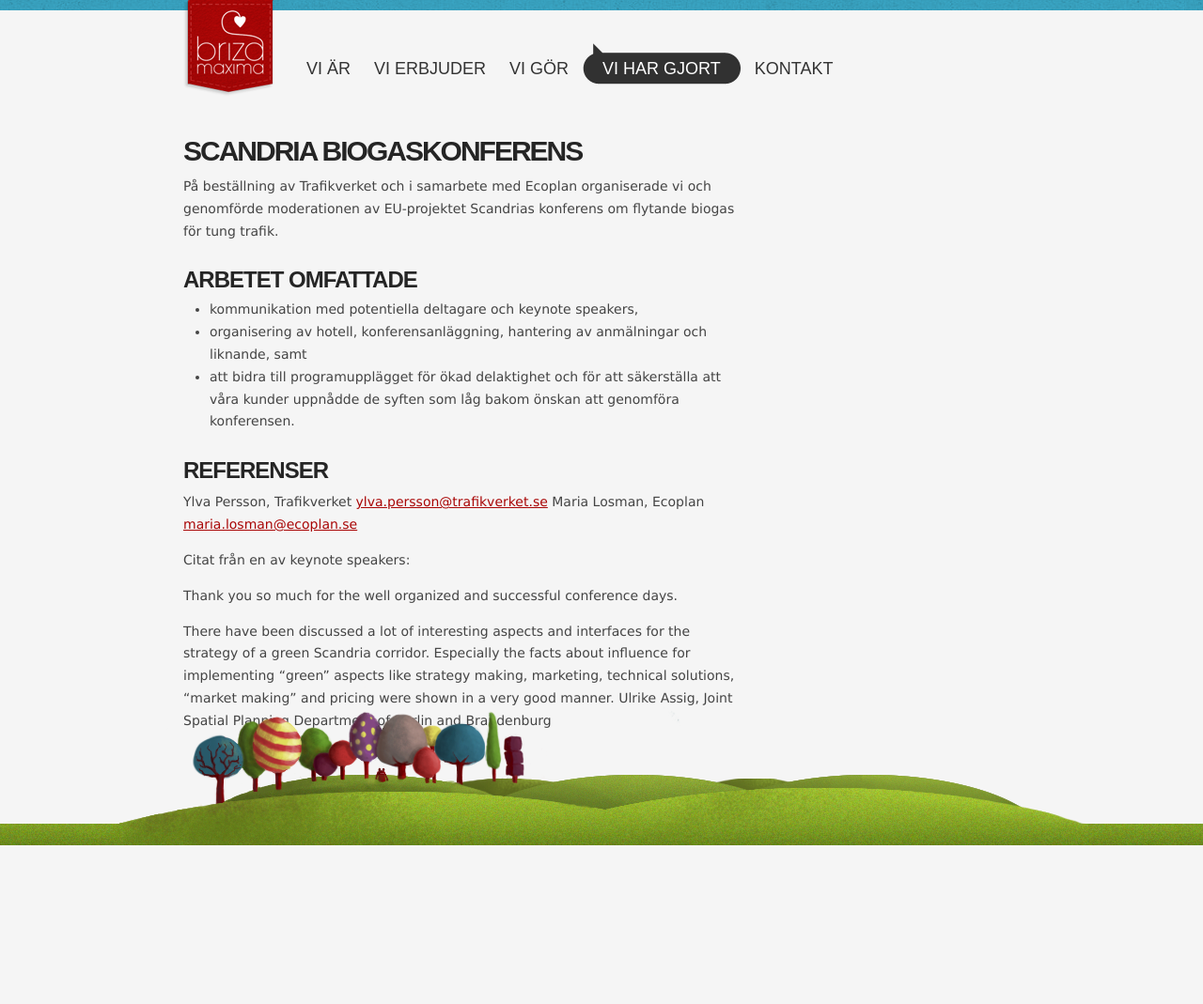
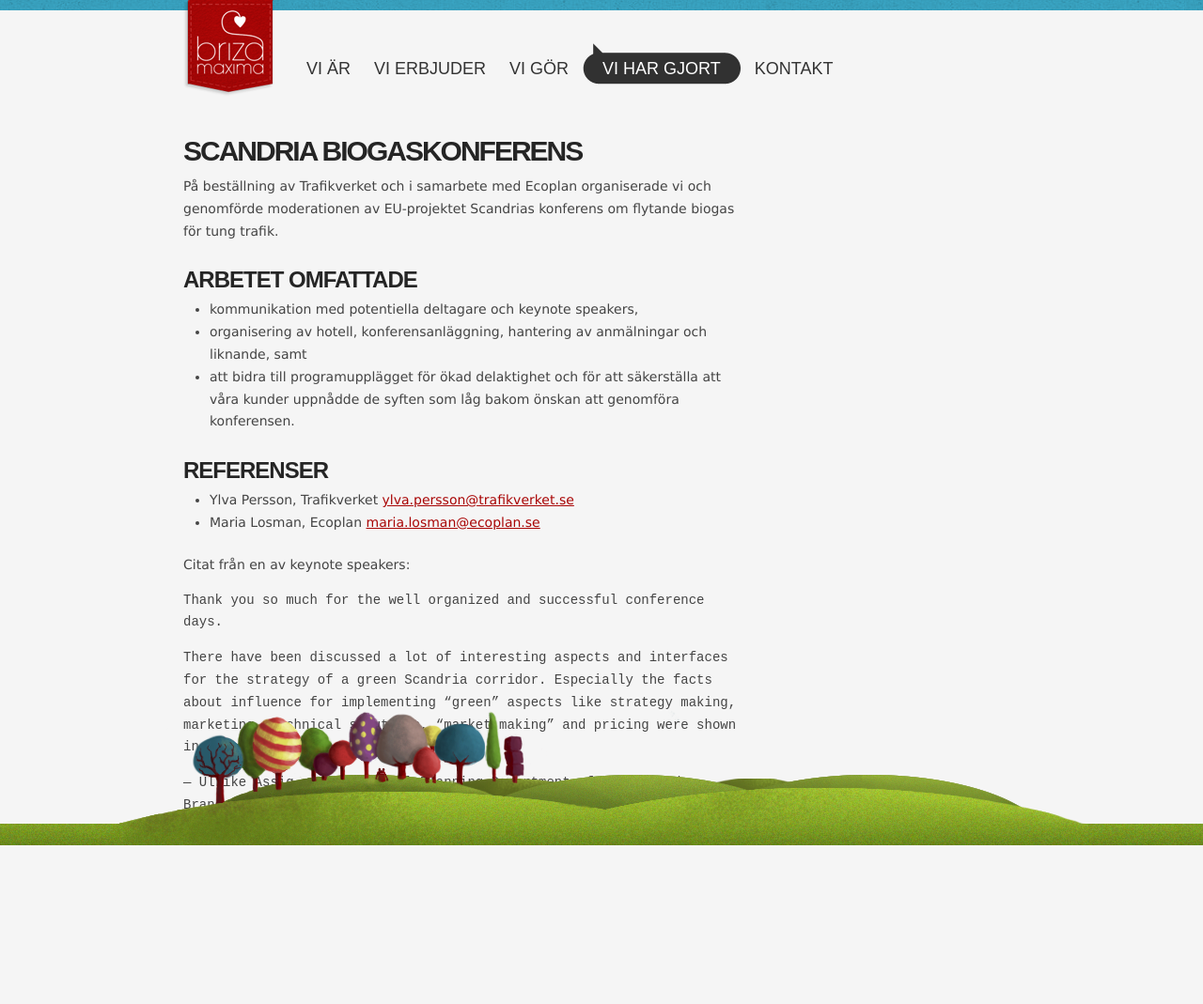
Before and after one commit to briza/briza.se, a Jekyll site: the page built from vi-har-gjort/scandria-biogaskonferens/index.md, in a window 1280 px wide. Shown: the whole page at 94% size. Built offline with Jekyll 4.4.1, drawn with Linux system fonts in a browser that asks for light colours; Markdown is read by kramdown in place of the engine named in the settings; before the commit the page ends 979 px from its top, so only the background shows below that.

Commit message:
Fixing up markup for unordered lists and setting bottom margin on them

```diff
--- a/stylesheets/style.css
+++ b/stylesheets/style.css
@@ -271,6 +271,13 @@
 }
 
 
+blockquote {
+	font-family: monospace;
+}
+
+ul {
+	margin-bottom: 1.5em;
+}
 
 .ir { display: block; text-indent: -999em; overflow: hidden; background-repeat: no-repeat; text-align: left; direction: ltr; }
 .hidden { display: none; visibility: hidden; }
--- a/vi-har-gjort/scandria-biogaskonferens/index.md
+++ b/vi-har-gjort/scandria-biogaskonferens/index.md
@@ -9,16 +9,19 @@
 På beställning av Trafikverket och i samarbete med Ecoplan organiserade vi och genomförde moderationen av EU-projektet Scandrias konferens om flytande biogas för tung trafik.
 
 ## Arbetet omfattade
-- kommunikation med potentiella deltagare och keynote speakers,
-- organisering av hotell, konferensanläggning, hantering av anmälningar och liknande, samt
-- att bidra till programupplägget för ökad delaktighet och för att säkerställa att våra kunder uppnådde de syften som låg bakom önskan att genomföra konferensen.
+
+* kommunikation med potentiella deltagare och keynote speakers,
+* organisering av hotell, konferensanläggning, hantering av anmälningar och liknande, samt
+* att bidra till programupplägget för ökad delaktighet och för att säkerställa att våra kunder uppnådde de syften som låg bakom önskan att genomföra konferensen.
 
 ## Referenser
-Ylva Persson, Trafikverket <ylva.persson@trafikverket.se>
-Maria Losman, Ecoplan <maria.losman@ecoplan.se>
+
+* Ylva Persson, Trafikverket <ylva.persson@trafikverket.se>
+* Maria Losman, Ecoplan <maria.losman@ecoplan.se>
 
 Citat från en av keynote speakers:
 >Thank you so much for the well organized and successful conference days.
 >
 >There have been discussed a lot of interesting aspects and interfaces for the strategy of a green Scandria corridor. Especially the facts about influence for implementing “green” aspects like strategy making, marketing, technical solutions, “market making” and pricing were shown in a very good manner.
->Ulrike Assig, Joint Spatial Planning Department of Berlin and Brandenburg
+
+>— Ulrike Assig, Joint Spatial Planning Department of Berlin and Brandenburg
```
